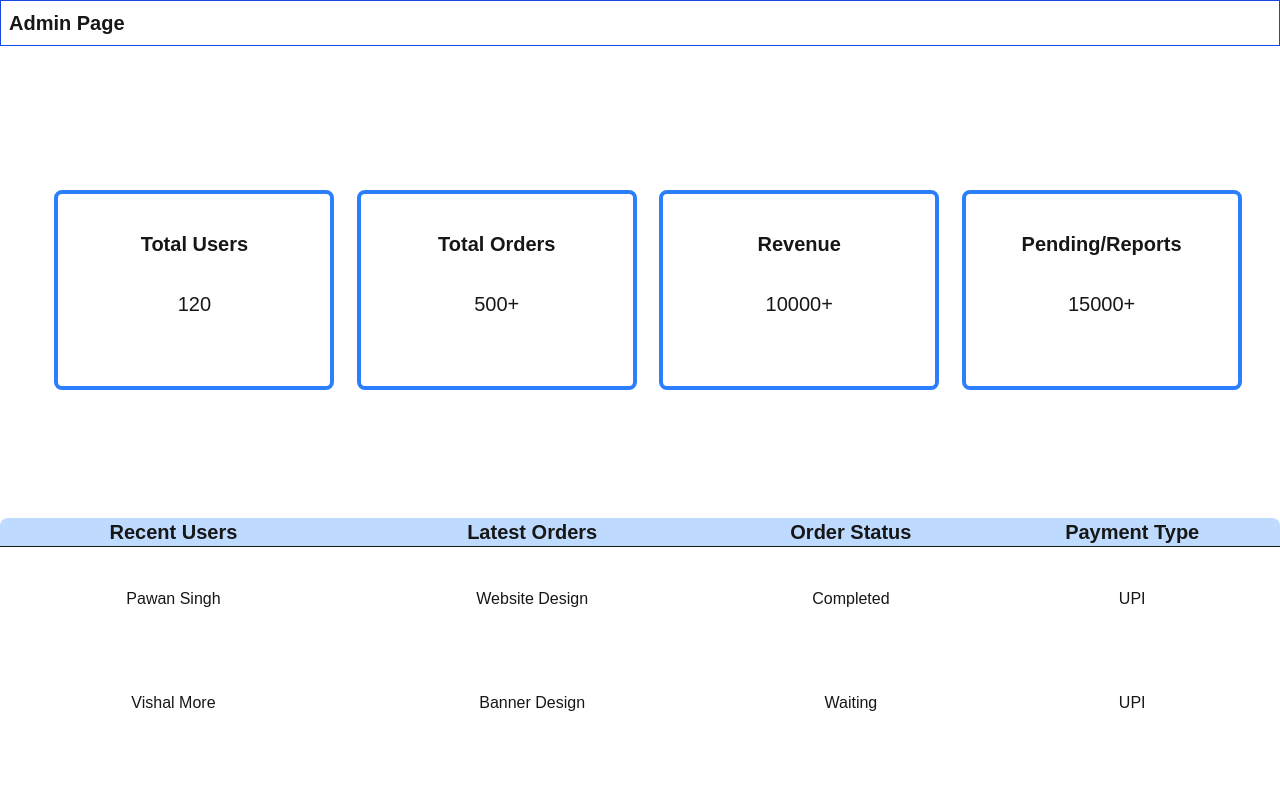
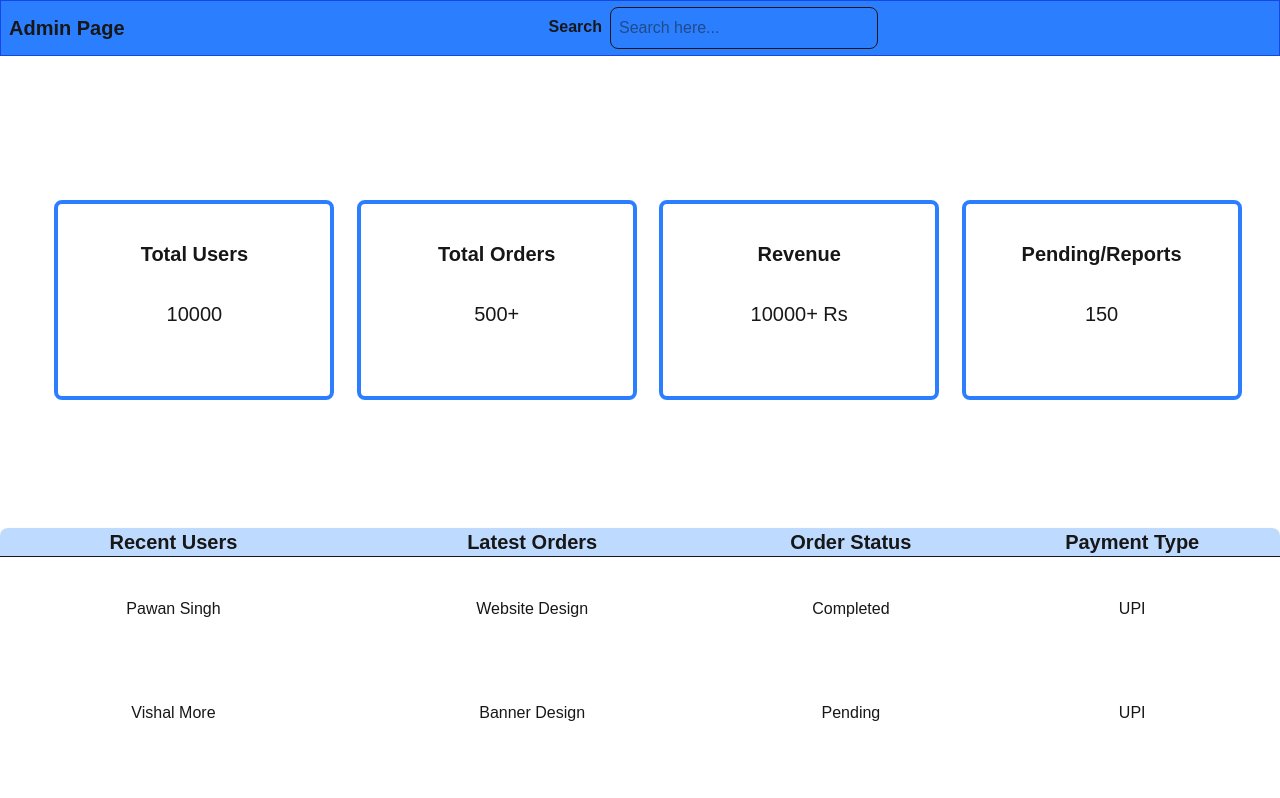
Before and after one commit to keshavgit23/Demo-Next-App, a Next.js app: page /admin in a window 1280 px wide. Shown: the top 798 px of the page. Built offline with nearby package versions, Linux system fonts and the light colour scheme.

Commit message:
Added Search Box UI to Navbar

```diff
--- a/app/admin/page.tsx
+++ b/app/admin/page.tsx
@@ -5,15 +5,18 @@ export default function AdminPage() {
     return (
 
         <div>
-            <div>
-                <nav className="border border-blue-700 w-full ">
-                    <h1 className="font-bold text-xl p-2">Admin Page</h1>
-                </nav>
-            </div>
+            <nav className="border border-blue-700 w-full bg-blue-500 h-14 flex items-center">
+                <h1 className="font-bold text-xl p-2">Admin Page</h1>
+
+                <div className="flex flex-row ml-100 p-2">
+                    <label htmlFor="text" className="font-semibold p-2">Search</label>
+                    <input type="text" placeholder="Search here..." className="border-1 border-black-300 rounded-lg w-67 p-2 focus:border-white-500 focus:ring-2 focus:ring-white-500 focus:outline-none" />
+                </div>
+            </nav>
             <div className="flex justify-evenly relative right-8 rounded-3xl group p-6">
                 <div className="border-4 border-blue-500 w-70 h-50 flex justify-center relative top-30 left-10 rounded-lg  bg-white p-4 hover:bg-blue-100 tansition">
                     <h1 className="text-xl font-semibold mt-5">Total Users</h1>
-                    <p className="mt-20 absolute text-xl">120</p>
+                    <p className="mt-20 absolute text-xl">10000</p>
                 </div>
 
                 <div className="border-4 border-blue-500 w-70 h-50 flex justify-center relative top-30 left-10 rounded-lg p-4 bg-white hover:bg-blue-100 tansition">
@@ -22,11 +25,11 @@ export default function AdminPage() {
                 </div>
                 <div className="border-4 border-blue-500 w-70 h-50 flex justify-center relative top-30 left-10 rounded-lg p-4 bg-white hover:bg-blue-100 tansition">
                     <h1 className="text-xl font-semibold mt-5">Revenue</h1>
-                    <p className="mt-20 absolute text-xl">10000+</p>
+                    <p className="mt-20 absolute text-xl">10000+ Rs</p>
                 </div>
                 <div className="border-4 border-blue-500 w-70 h-50 flex justify-center relative top-30 left-10 rounded-lg p-4 bg-white hover:bg-blue-100 tansition">
                     <h1 className="text-xl font-semibold mt-5">Pending/Reports</h1>
-                    <p className="mt-20 absolute text-xl">15000+</p>
+                    <p className="mt-20 absolute text-xl">150</p>
                 </div>
 
             </div>
@@ -51,7 +54,7 @@ export default function AdminPage() {
                         <tr className="bg-white hover:bg-sky-50">
                             <td className="px-5 py-10 text-center">Vishal More</td>
                             <td className="px-5 py-10 text-center">Banner Design</td>
-                            <td className="px-5 py-10 text-center">Waiting</td>
+                            <td className="px-5 py-10 text-center">Pending</td>
                             <td className="px-5 py-10 text-center">UPI</td>
                         </tr>
                         <tr className="bg-white hover:bg-sky-50">
```
